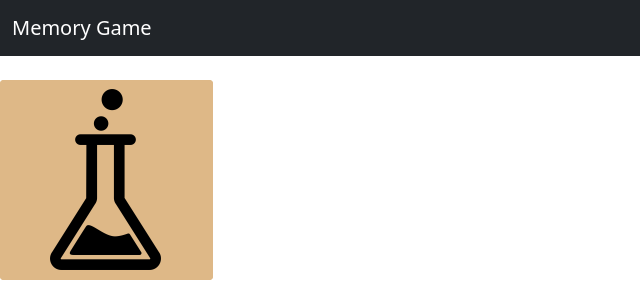
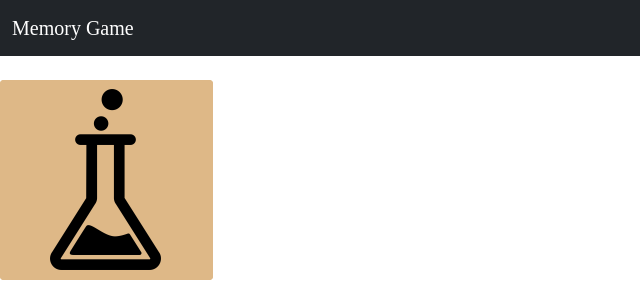
Before and after one commit to AxelDuval/memory, a website built with Parcel: page index.html in a window 1280 px wide. Shown: the top 282 px of the page, 0-640 px from the left. Built offline with nearby package versions, Linux system fonts and the light colour scheme; files whose address does not match are found by name.

Commit message:
Font test for navbar

```diff
--- a/css/main.css
+++ b/css/main.css
@@ -87,6 +87,16 @@ textarea {
    Author's custom styles
    ========================================================================== */
 
+
+   @font-face {
+    font-family: 'heart_breaking_badregular';
+    src: url('heart_breaking_bad-webfont.woff2') format('woff2'),
+         url('heart_breaking_bad-webfont.woff') format('woff');
+    font-weight: normal;
+    font-style: normal;
+
+}
+
    .footer {
     position: absolute;
     bottom: 0;
@@ -96,7 +106,9 @@ textarea {
     color: #FFFFFF;
   }
 
-
+  .navbar-brand {
+    font-family: 'heart_breaking_badregular';
+  }
 
 
 
```
Also changed, not shown: index.html (+0 -2 lines), font/heart_breaking_bad-webfont.woff (added), font/heart_breaking_bad-webfont.woff2 (added), 1 other file.
